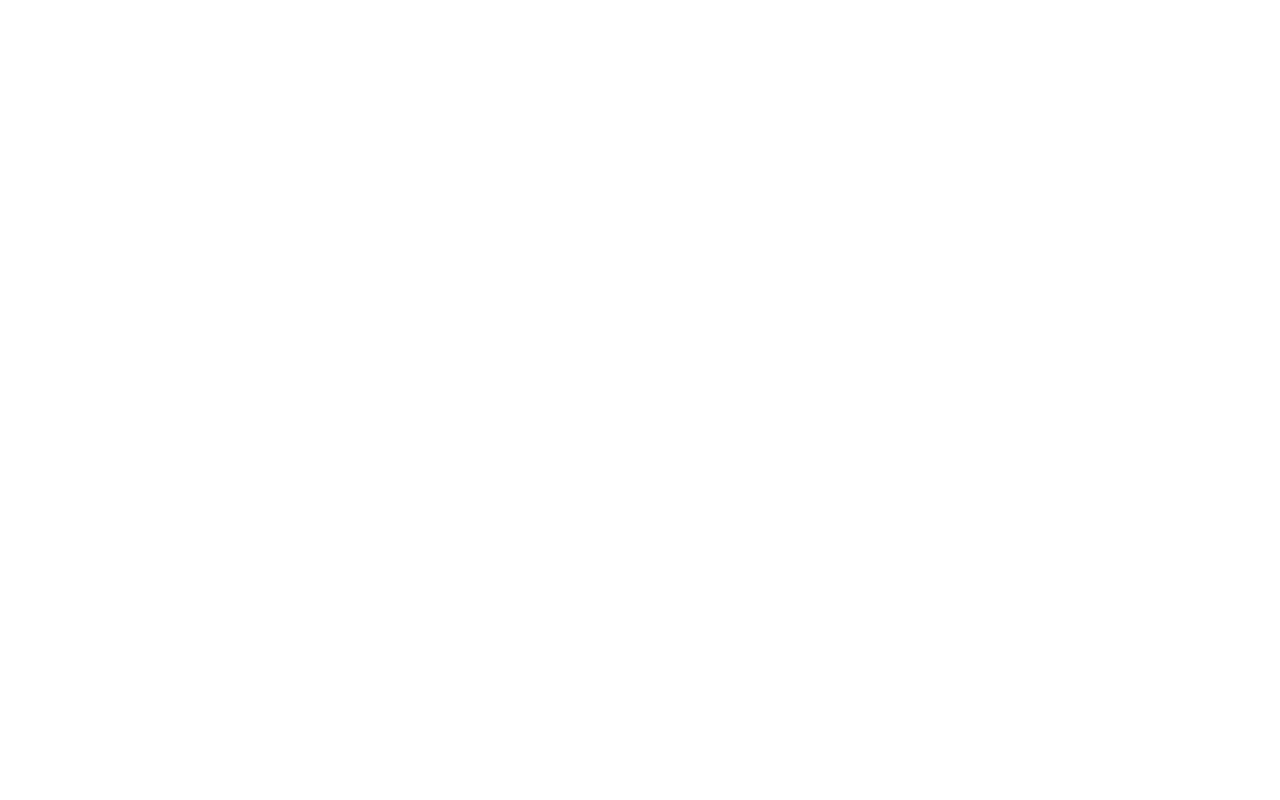
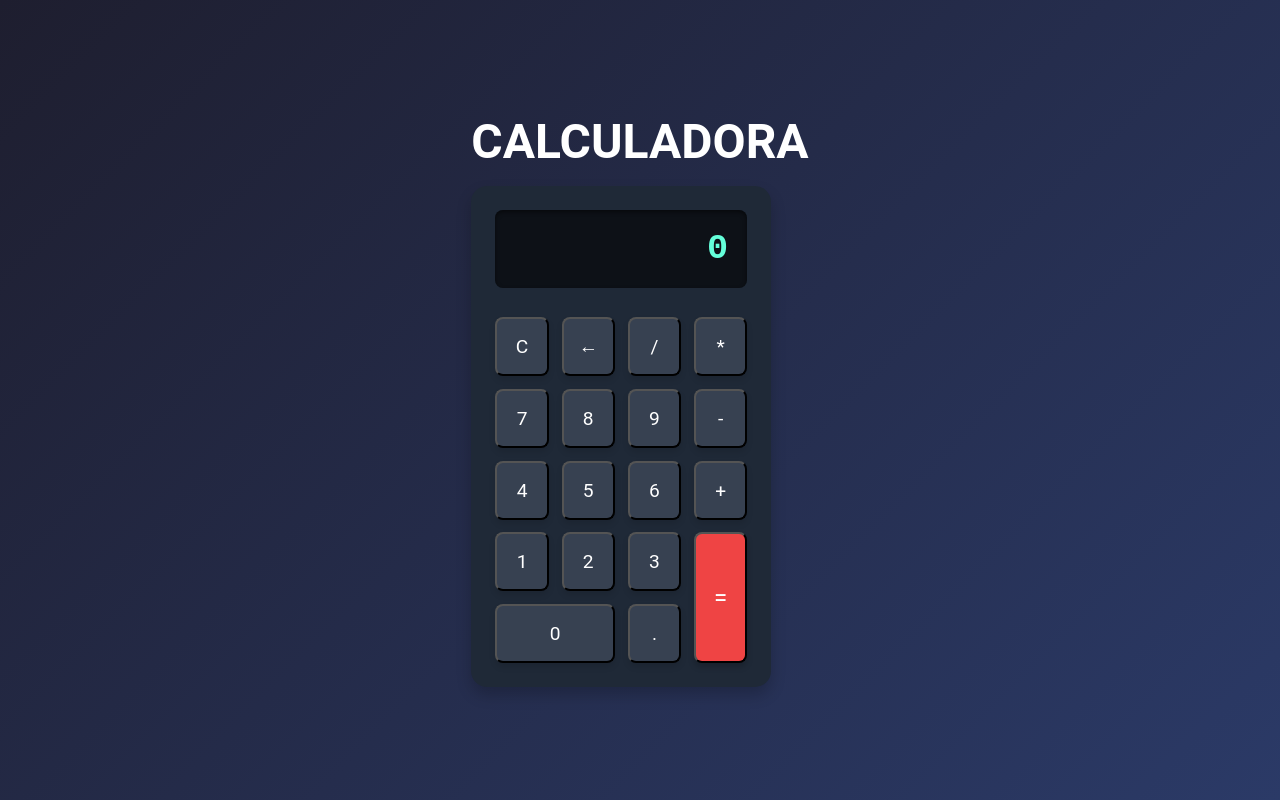
Before and after one commit to Javiervg0/Calculadora, a plain HTML site: page index.html in a window 1280 px wide. Drawn offline with Linux system fonts and the light colour scheme.

Commit message:
Calculadora

```diff
--- a/index.html
+++ b/index.html
@@ -3,10 +3,34 @@
 <head>
     <meta charset="UTF-8">
     <meta name="viewport" content="width=device-width, initial-scale=1.0">
-    <title>Document</title>
-
+    <title>Calculadora</title>
+    <link rel="stylesheet" href="styles.css">
 </head>
 <body>
-
+    <main class="container" role="main">
+        <h1 class="title" aria-label="Calculadora básica">Calculadora</h1>
+        <div class="calculadora" role="region" aria-label="Teclado de calculadora">
+            <div class="pantalla" role="textbox" aria-live="polite">0</div>
+            <button id="c" class="btn" aria-label="Limpiar pantalla">C</button>
+            <button id="borrar" class="btn" aria-label="Borrar último dígito">←</button>
+            <button class="btn" aria-label="División">/</button>
+            <button class="btn" aria-label="Multiplicación">*</button>
+            <button class="btn" aria-label="Número siete">7</button>
+            <button class="btn" aria-label="Número ocho">8</button>
+            <button class="btn" aria-label="Número nueve">9</button>
+            <button class="btn" aria-label="Resta">-</button>
+            <button class="btn" aria-label="Número cuatro">4</button>
+            <button class="btn" aria-label="Número cinco">5</button>
+            <button class="btn" aria-label="Número seis">6</button>
+            <button class="btn" aria-label="Suma">+</button>
+            <button class="btn" aria-label="Número uno">1</button>
+            <button class="btn" aria-label="Número dos">2</button>
+            <button class="btn" aria-label="Número tres">3</button>
+            <button id="igual" class="btn" aria-label="Resultado">=</button>
+            <button id="cero" class="btn" aria-label="Número cero">0</button>
+            <button class="btn" aria-label="Punto decimal">.</button>
+        </div>
+    </main>
+    <script src="js.js"></script>
 </body>
 </html>
--- /dev/null
+++ b/js.js
@@ -0,0 +1,36 @@
+const pantalla = document.querySelector(".pantalla");
+const btn = document.querySelectorAll(".btn");
+
+function manejarEntrada(boton) {
+    const botonApretado = boton.textContent;
+
+    if (boton.id === "c") {
+        pantalla.textContent = "0";
+        return;
+    }
+
+    if (boton.id === "borrar") {
+        pantalla.textContent = pantalla.textContent.length === 1 || pantalla.textContent === "Error!"
+            ? "0"
+            : pantalla.textContent.slice(0, -1);
+        return;
+    }
+
+    if (boton.id === "igual") {
+        try {
+            pantalla.textContent = Function(`"use strict"; return (${pantalla.textContent})`)();
+        } catch {
+            pantalla.textContent = "Error!";
+        }
+        return;
+    }
+
+    pantalla.textContent =
+        pantalla.textContent === "0" || pantalla.textContent === "Error!"
+            ? botonApretado
+            : pantalla.textContent + botonApretado;
+}
+
+btn.forEach(boton => {
+    boton.addEventListener("click", () => manejarEntrada(boton));
+});
--- /dev/null
+++ b/styles.css
@@ -0,0 +1,88 @@
+* {
+    margin: 0;
+    padding: 0;
+    box-sizing: border-box;
+    font-family: 'Roboto', sans-serif;
+}
+
+body {
+    min-height: 100vh;
+    background: linear-gradient(135deg, #1e1e2f, #2b3a67);
+    display: grid;
+    place-items: center;
+    color: white;
+}
+
+.title {
+    font-size: clamp(1.5rem, 5vw, 3rem);
+    text-align: center;
+    margin-bottom: 1rem;
+    color: #ffffff;
+    text-transform: uppercase;
+    font-weight: bold;
+}
+
+
+.calculadora {
+    background-color: #1f2937;
+    color: white;
+    width: 300px;
+    max-width: 90%;
+    padding: 1.5rem;
+    border-radius: 1rem;
+    display: grid;
+    grid-template-columns: repeat(4, 1fr);
+    gap: 0.8rem;
+    box-shadow: 0 8px 15px rgba(0, 0, 0, 0.2);
+}
+
+.pantalla {
+    grid-column: 1 / -1;
+    background-color: #0d1117;
+    color: #64ffda;
+    padding: 1.2rem;
+    font-size: 2.2rem;
+    text-align: right;
+    border-radius: 0.5rem;
+    margin-bottom: 1rem;
+    font-family: 'Courier New', monospace;
+    font-weight: bold;
+    box-shadow: inset 0 2px 4px rgba(0, 0, 0, 0.5);
+}
+
+.btn {
+    background-color: #374151;
+    color: white;
+    padding: 1rem 0.5rem;
+    display: flex;
+    justify-content: center;
+    align-items: center;
+    border-radius: 0.5rem;
+    cursor: pointer;
+    font-size: 1.2rem;
+    transition: all 0.3s ease-in-out;
+    box-shadow: 0 4px 6px rgba(0, 0, 0, 0.1);
+}
+
+.btn:hover {
+    background-color: #4f46e5;
+    transform: translateY(-3px);
+    box-shadow: 0 6px 8px rgba(0, 0, 0, 0.15);
+}
+
+#cero {
+    grid-column: span 2;
+}
+
+#igual {
+    grid-row: span 2;
+    background-color: #ef4444;
+    color: white;
+    font-size: 1.5rem;
+    box-shadow: 0 4px 6px rgba(0, 0, 0, 0.2);
+}
+
+#igual:hover {
+    background-color: #dc2626;
+    transform: scale(1.05);
+}
```
